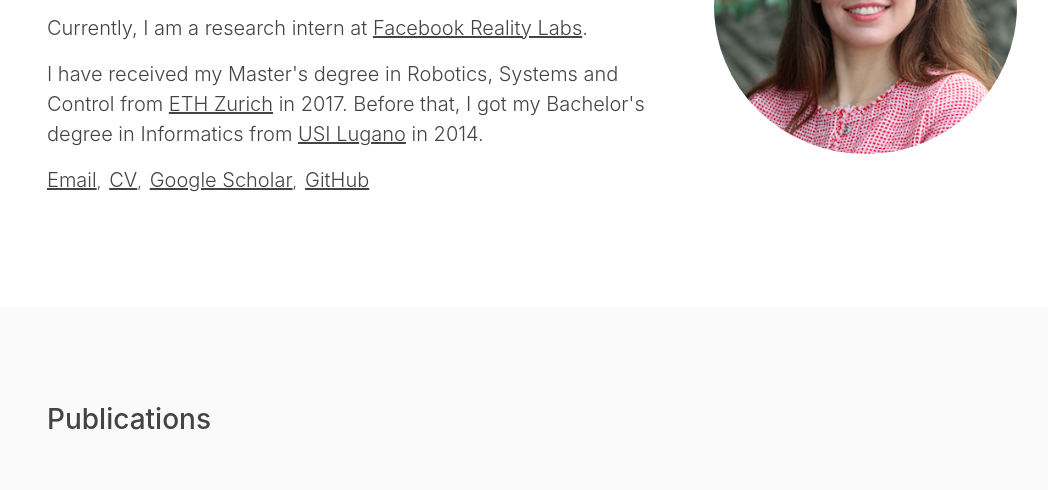
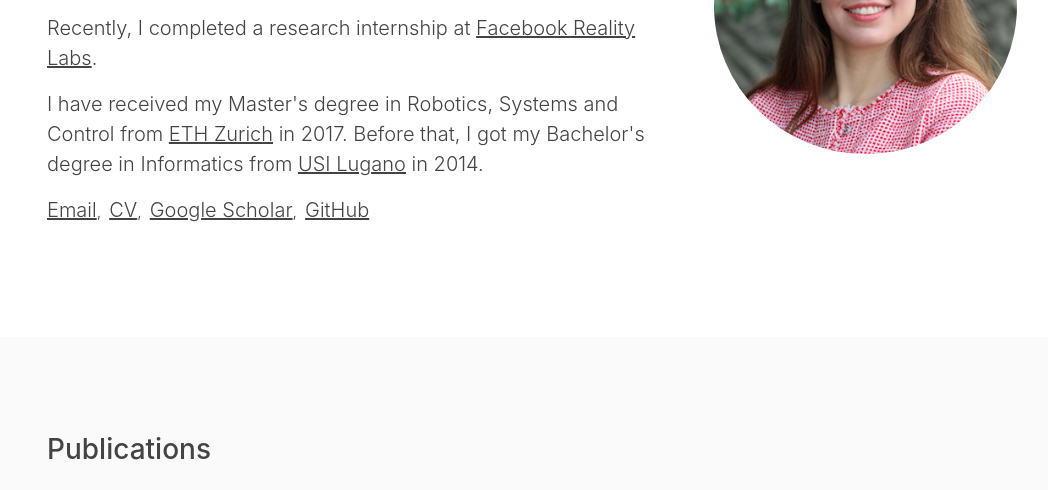
Before and after one commit to margaritaG/margaritaG.github.io, a plain HTML site: page index.html in a window 1280 px wide. Shown: the part 239-729 px from the top of the page, without its empty margins (108-1156 px from the left). Drawn offline with Linux system fonts and the light colour scheme.

Commit message:
README and FRL

```diff
--- a/index.html
+++ b/index.html
@@ -37,7 +37,7 @@
         <div class="col">
           <h1>Margarita Grinvald</h1>
           <p class="lead">I am a PhD student at the <a href="https://asl.ethz.ch/" target="_blank">Autonomous Systems Lab</a>, ETH Zurich, supervised by Prof. Roland Siegwart.</p>
-          <p class="lead">Currently, I am a research intern at <a href="https://about.fb.com/realitylabs/" target="_blank">Facebook Reality Labs</a>.</p>
+          <p class="lead">Recently, I completed a research internship at <a href="https://about.fb.com/realitylabs/" target="_blank">Facebook Reality Labs</a>.</p>
           <p class="lead">I have received my Master's degree in Robotics, Systems and Control from <a href="https://ethz.ch/en.html" target="_blank">ETH Zurich</a> in 2017. Before that, I got my Bachelor's degree in Informatics from <a href="https://www.inf.usi.ch/en" target="_blank">USI Lugano</a> in 2014.</p>
           <p>
             <a class="lead" href="mailto:margaritagrinvald@gmail.com" target="_blank">Email</a>,<a class="lead ml-2" href="files/grinvald-cv.pdf" target="_blank">CV</a>,<a class="lead ml-2" href="https://scholar.google.com/citations?user=cEGl2uYAAAAJ"
```
Also changed, not shown: 1 other file.
